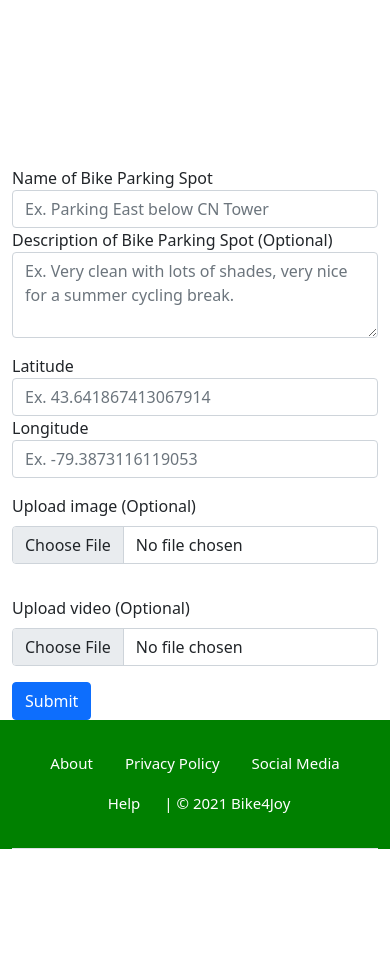
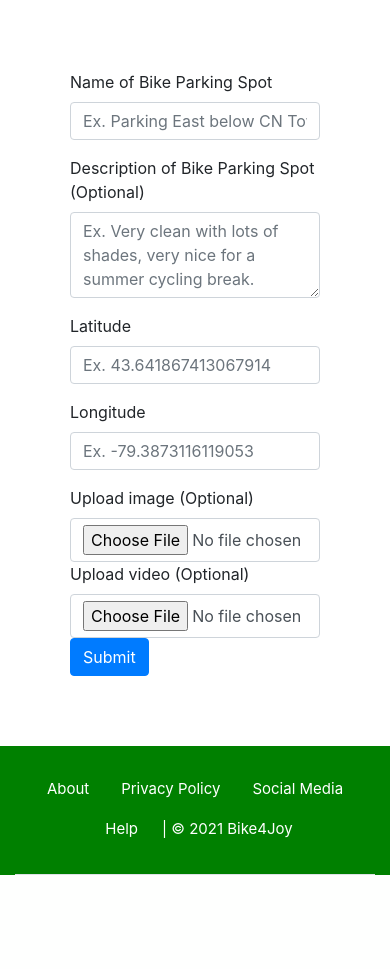
Before and after one commit to billsong0407/Bike4Joy, a PHP site: page /submission.html in a window 390 px wide. Shown: the part 107-1076 px from the top of the page. After the commit the page ends 982 px from the top, so only its background shows below. Run offline with PHP 8.4, Linux system fonts and the light colour scheme; some libraries are stand-ins or nearby versions.

Commit message:
fix padding and margin

```diff
--- a/assets/css/submission.css
+++ b/assets/css/submission.css
@@ -1,15 +1,14 @@
-body {
-    min-height: 400px;
-    margin-bottom: 100px;
-    padding-bottom: 20px;
-    clear: both;
- }
-
 .submission-page{
     margin-top: 150px;
+    margin-bottom: 90px;
+    min-height: 400px;
+    padding-left: 70px;
+    padding-right: 70px;
 }
 
-.submission-container{
-    margin-top: 1rem;
-    margin-bottom: 1rem;
+@media (max-width: 767px) {
+    .submission-page{
+        margin-top: 70px;
+        margin-bottom: 70px;
+    }
 }
--- a/submission.html
+++ b/submission.html
@@ -15,14 +15,21 @@
     <title>Bike4Joy</title>
 
     <!-- Bootstrap core CSS -->
-    <link href="vendor/bootstrap/css/bootstrap.min.css" rel="stylesheet">
+    <link rel="stylesheet" href="https://maxcdn.bootstrapcdn.com/bootstrap/4.0.0/css/bootstrap.min.css"
+        integrity="sha384-Gn5384xqQ1aoWXA+058RXPxPg6fy4IWvTNh0E263XmFcJlSAwiGgFAW/dAiS6JXm" crossorigin="anonymous">
 
     <!-- Additional CSS Files -->
-    <!-- <link rel="stylesheet" href="assets/css/fontawesome.css"> -->
-
     <link rel="stylesheet" href="./assets/css/all-pages.css">
-    <!-- <link rel="stylesheet" href="assets/css/home.css"> -->
     <link rel="stylesheet" href="assets/css/submission.css">
+    <script src="https://code.jquery.com/jquery-3.2.1.slim.min.js"
+        integrity="sha384-KJ3o2DKtIkvYIK3UENzmM7KCkRr/rE9/Qpg6aAZGJwFDMVNA/GpGFF93hXpG5KkN" crossorigin="anonymous">
+    </script>
+    <script src="https://cdnjs.cloudflare.com/ajax/libs/popper.js/1.12.9/umd/popper.min.js"
+        integrity="sha384-ApNbgh9B+Y1QKtv3Rn7W3mgPxhU9K/ScQsAP7hUibX39j7fakFPskvXusvfa0b4Q" crossorigin="anonymous">
+    </script>
+    <script src="https://maxcdn.bootstrapcdn.com/bootstrap/4.0.0/js/bootstrap.min.js"
+        integrity="sha384-JZR6Spejh4U02d8jOt6vLEHfe/JQGiRRSQQxSfFWpi1MquVdAyjUar5+76PVCmYl" crossorigin="anonymous">
+    </script>
 </head>
 
 <body>
@@ -53,9 +60,9 @@
         </nav>
     </header>
 
-    <div class="container submission-page">
+    <div class="container-fluid submission-page">
         <div class="row">
-            <div class="submission-container">
+            <div class="col-lg-12">
                 <form>
                     <div class="form-group">
                         <label for="exampleFormControlInput1">Name of Bike Parking Spot</label>
@@ -75,7 +82,6 @@
             </div>
         </div>
         <div class="row">
-
             <div class="col-lg-6">
                 <div class="form-group">
                     <label for="exampleFormControlInput1">Latitude</label>
```
Also changed, not shown: assets/css/registration.css (+10 -10 lines), registration.html (+15 -8 lines).
